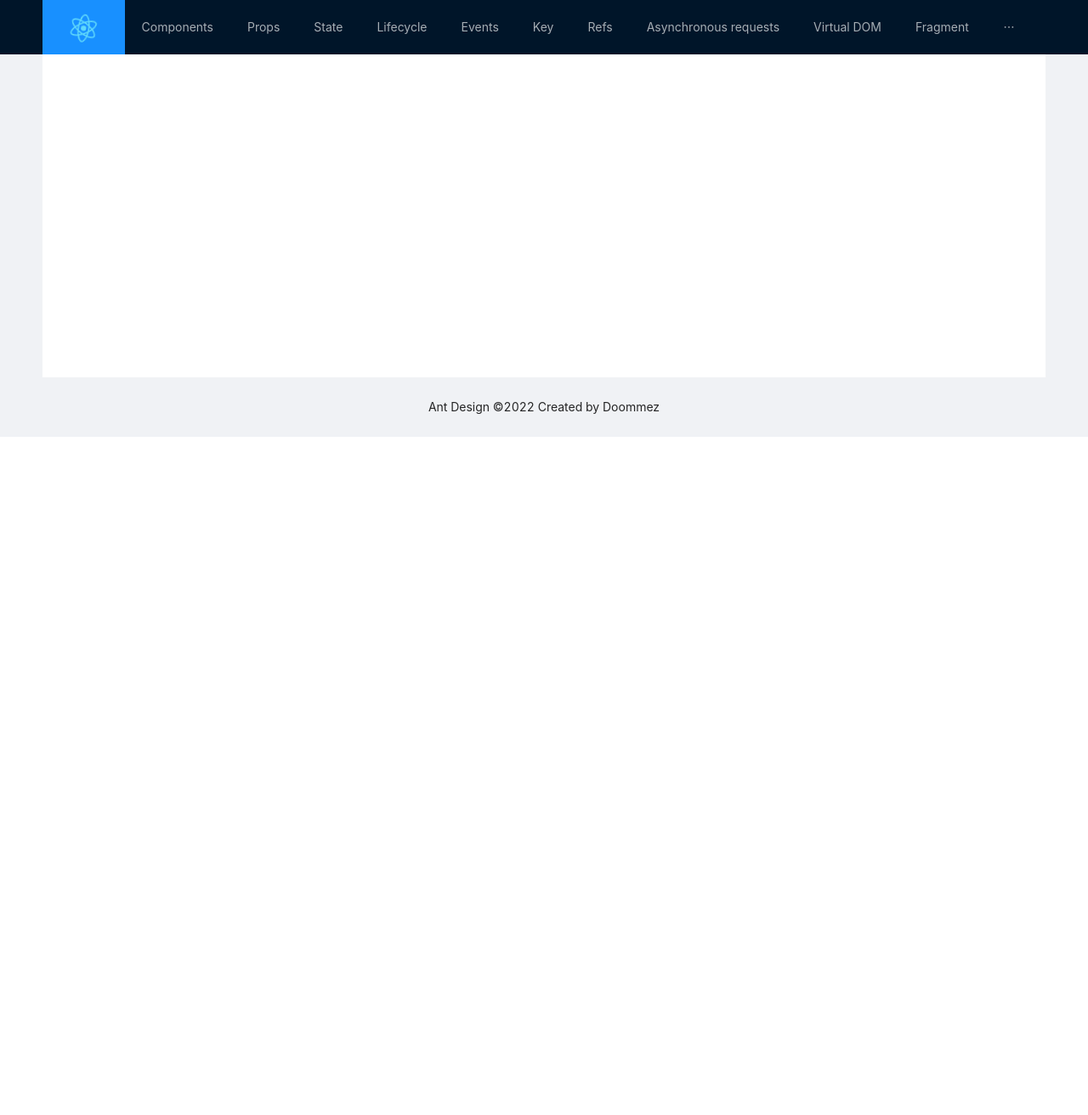
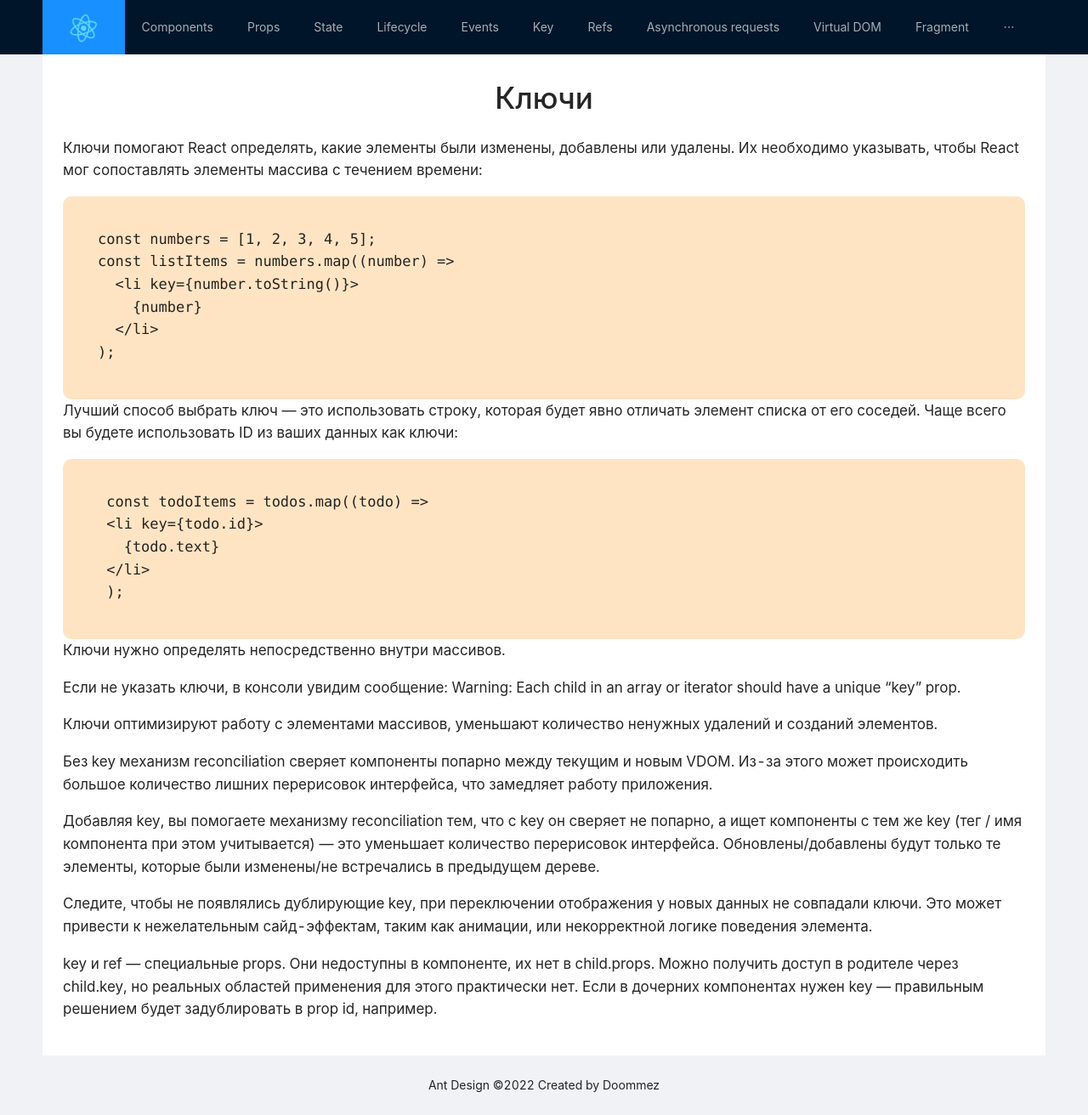
Before and after one commit to Doommez/react_assistant, a React (Create React App) app in the folder react_assistant/: page /Key in a window 1280 px wide. Shown: the whole page at 85% size. Before the commit the page ends 800 px from the top, so only its background shows below. Built offline with nearby package versions, Linux system fonts and the light colour scheme.

Commit message:
add keys component

```diff
--- a/react_assistant/src/App.js
+++ b/react_assistant/src/App.js
@@ -13,6 +13,7 @@ import Event from './components/events/events';
 
 import Error from './components/errorBunder/errorBunder';
 import { useState} from 'react';
+import Keys from './components/keys/keys';
 
 const { Header, Content, Footer } = Layout;
 
@@ -96,6 +97,7 @@ const App = () =>{
             <Route path="/State" element={<State/>}/>
             <Route path="/Lifecycle" element={<Lifecycle/>}/>
             <Route path="/Events" element={<Event />}/>
+            <Route path="/Key" element={<Keys />}/>
           </Routes>
           </Error>
         </div>
--- /dev/null
+++ b/react_assistant/src/components/keys/keys.js
@@ -0,0 +1,76 @@
+import React from "react";
+
+export default function Keys(props) {
+  return (
+    <>
+      <h1>Ключи</h1>
+      <p>
+        Ключи помогают React определять, какие элементы были изменены, добавлены
+        или удалены. Их необходимо указывать, чтобы React мог сопоставлять
+        элементы массива с течением времени:
+      </p>
+      <pre>
+        <code>
+          {`
+    const numbers = [1, 2, 3, 4, 5];
+    const listItems = numbers.map((number) =>
+      <li key={number.toString()}>
+        {number}
+      </li>
+    );
+    `}
+        </code>
+      </pre>
+      <p>
+        Лучший способ выбрать ключ — это использовать строку, которая будет явно
+        отличать элемент списка от его соседей. Чаще всего вы будете
+        использовать ID из ваших данных как ключи:
+      </p>
+      <pre>
+        <code>
+          {`
+     const todoItems = todos.map((todo) =>
+     <li key={todo.id}>
+       {todo.text}
+     </li>
+     );
+    `}
+        </code>
+      </pre>
+      <p>Ключи нужно определять непосредственно внутри массивов.</p>
+      <p>
+        Если не указать ключи, в консоли увидим сообщение: Warning: Each child
+        in an array or iterator should have a unique “key” prop.
+      </p>
+      <p>
+        Ключи оптимизируют работу с элементами массивов, уменьшают количество
+        ненужных удалений и созданий элементов.
+      </p>
+      <p>
+        Без key механизм reconciliation сверяет компоненты попарно между текущим
+        и новым VDOM. Из-за этого может происходить большое количество лишних
+        перерисовок интерфейса, что замедляет работу приложения.
+      </p>
+      <p>
+        Добавляя key, вы помогаете механизму reconciliation тем, что с key он
+        сверяет не попарно, а ищет компоненты с тем же key (тег / имя компонента
+        при этом учитывается) — это уменьшает количество перерисовок интерфейса.
+        Обновлены/добавлены будут только те элементы, которые были изменены/не
+        встречались в предыдущем дереве.
+      </p>
+      <p>
+        Следите, чтобы не появлялись дублирующие key, при переключении
+        отображения у новых данных не совпадали ключи. Это может привести к
+        нежелательным сайд-эффектам, таким как анимации, или некорректной логике
+        поведения элемента.
+      </p>
+      <p>
+        key и ref — специальные props. Они недоступны в компоненте, их нет в
+        child.props. Можно получить доступ в родителе через child.key, но
+        реальных областей применения для этого практически нет. Если в дочерних
+        компонентах нужен key — правильным решением будет задублировать в prop
+        id, например.
+      </p>{" "}
+    </>
+  );
+}
```
